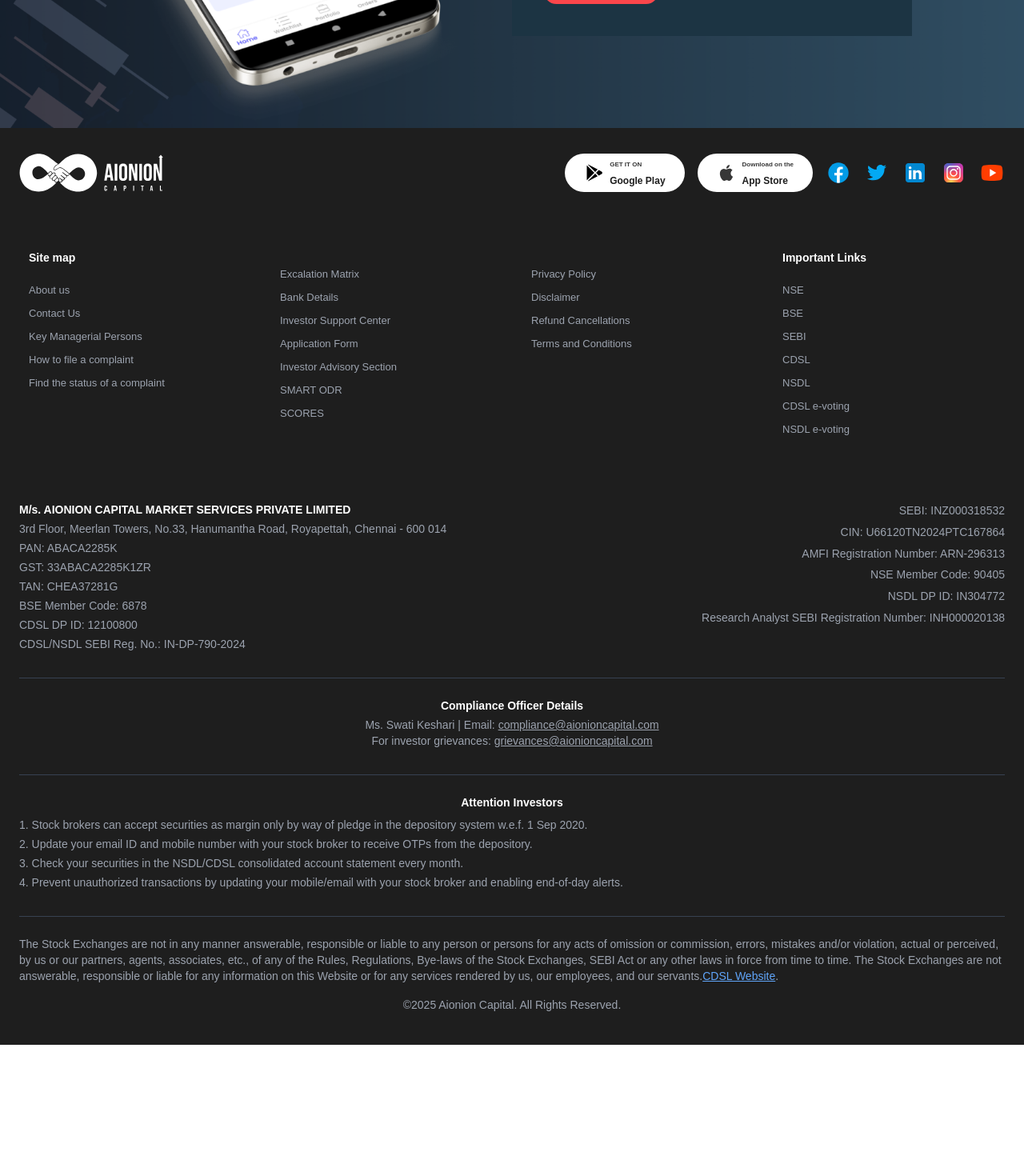
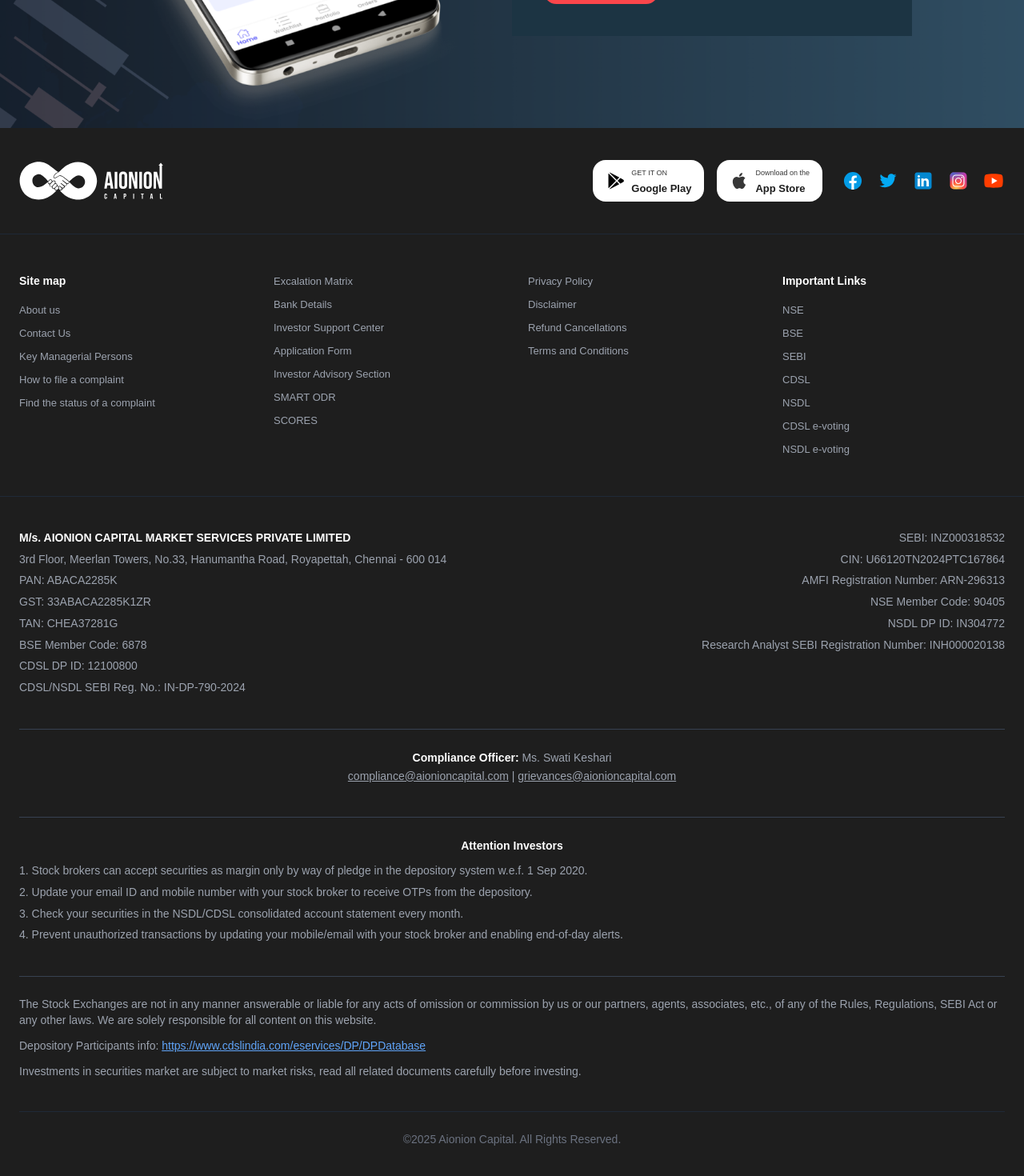
Before and after one commit to Johnrebu/aionioncapital, a Next.js app: page /about in a window 1280 px wide. Shown: the part 3526-4996 px from the top of the page at 80% size. Before the commit the page ends 4832 px from the top, so only its background shows below. Built offline with nearby package versions, Linux system fonts and the light colour scheme.

Commit message:
footer updation

```diff
--- a/src/components/layout/footer.tsx
+++ b/src/components/layout/footer.tsx
@@ -228,16 +228,17 @@
 import Image from "next/image";
 import AppleIcon from "@mui/icons-material/Apple";
 
-// FooterStyle remains unchanged
 interface FooterProps {
   header: string;
   links: { name: string; url: string }[];
 }
 
 const FooterStyle: React.FC<FooterProps> = ({ header, links }) => (
-  <div className="xl:mx-3 lg:mx-3 md:mx-0 text-left">
-    <h5 className="text-white md:text-[14px] font-semibold mb-5">{header}</h5>
-    <ul className="space-y-2 mt-4">
+  <div className="min-w-[180px]">
+    {header && (
+      <h5 className="text-white text-[14px] font-semibold mb-4">{header}</h5>
+    )}
+    <ul className="space-y-2">
       {links.map((link, index) => (
         <li key={index}>
           <a
@@ -255,8 +256,8 @@
 const Footer: React.FC = () => {
   return (
     <footer className="bg-black1 w-full text-white text-sm">
-      {/* Logo & App Store & Social Icons */}
-      <div className="flex flex-wrap flex-col lg:flex-row justify-center items-center lg:justify-between max-w-[1350px] mx-auto px-6 py-8">
+      {/* Top Row: Logo + Store Badges + Social Icons */}
+      <div className="flex flex-col lg:flex-row justify-between items-center max-w-[1350px] mx-auto px-6 py-10 gap-8 border-b border-gray-800">
         <Image
           className="brightness-0 invert"
           src="/footericon/logo.svg"
@@ -265,46 +266,44 @@
           height={38}
           priority
         />
-
-        <div className="flex gap-4 items-center mt-5 lg:mt-0 flex-col md:flex-row">
-          <div className="flex gap-4 items-center">
+        <div className="flex flex-col sm:flex-row gap-6 items-center">
+          {/* Store Badges */}
+          <div className="flex gap-4">
             {/* Play Store */}
             <a href="https://play.google.com/store/apps/details?id=com.intellectsoftwares.aionioncaptial">
-              <div className="flex gap-2 items-center bg-white px-6 py-1 rounded-3xl">
+              <div className="flex items-center bg-white px-4 py-1.5 rounded-2xl">
                 <Image
                   src="/footericon/play.svg"
                   alt="google icon"
                   width={24}
                   height={24}
                 />
-                <div>
-                  <h3 className="text-black2 text-[8px] font-bold">
+                <div className="ml-2">
+                  <p className="text-black2 text-[9px] font-medium">
                     GET IT ON
-                  </h3>
-                  <h2 className="text-black1 text-[12px] font-bold">
+                  </p>
+                  <p className="text-black1 text-[13px] font-bold">
                     Google Play
-                  </h2>
+                  </p>
                 </div>
               </div>
             </a>
             {/* App Store */}
             <a href="https://apps.apple.com/us/app/aionion-capital/id6740156959">
-              <div className="flex gap-2 items-center bg-white px-6 py-1 rounded-3xl">
+              <div className="flex items-center bg-white px-4 py-1.5 rounded-2xl">
                 <AppleIcon className="text-black2 w-[20px] h-[20px]" />
-                <div>
-                  <h3 className="text-black2 text-[8px] font-bold">
+                <div className="ml-2">
+                  <p className="text-black2 text-[9px] font-medium">
                     Download on the
-                  </h3>
-                  <h2 className="text-black1 text-[12px] font-bold">
-                    App Store
-                  </h2>
+                  </p>
+                  <p className="text-black1 text-[13px] font-bold">App Store</p>
                 </div>
               </div>
             </a>
           </div>
 
-          {/* Social Media */}
-          <div className="flex gap-4 items-center">
+          {/* Social Icons */}
+          <div className="flex gap-4">
             {[
               { img: "fb", link: "https://www.facebook.com/aionioncapital" },
               { img: "twitter", link: "https://x.com/aionioncapital" },
@@ -325,9 +324,9 @@
                 <Image
                   src={`/footericon/${item.img}.svg`}
                   alt={`${item.img} logo`}
-                  width={32}
-                  height={32}
-                  className="rounded-lg w-8 h-8"
+                  width={28}
+                  height={28}
+                  className="rounded-lg hover:opacity-80 transition"
                 />
               </a>
             ))}
@@ -335,8 +334,8 @@
         </div>
       </div>
 
-      {/* Footer Grid Links */}
-      <div className="grid xl:grid-cols-4 lg:grid-cols-4 md:grid-cols-4 grid-cols-1 gap-6 max-w-[1350px] mx-auto px-6 py-6 md:py-10">
+      {/* Grid Links */}
+      <div className="grid grid-cols-1 sm:grid-cols-2 lg:grid-cols-4 gap-10 max-w-[1350px] mx-auto px-6 py-12">
         {[
           {
             header: "Site map",
@@ -401,12 +400,12 @@
         ))}
       </div>
 
-      {/* NEW SECTION: Legal + Compliance + Advisory + Disclaimer */}
-      <div className="border-gray-700 text-gray-400 px-6 py-10 text-sm space-y-8">
-        {/* Company Details */}
+      {/* Legal, Compliance & Notices */}
+      <div className="border-t border-gray-800 text-gray-400 px-6 py-10 max-w-[1350px] mx-auto space-y-10 text-sm leading-relaxed">
+        {/* Company Info */}
         <div className="flex flex-col md:flex-row md:justify-between gap-6">
           <div className="space-y-1">
-            <h2 className="font-bold text-white">
+            <h2 className="font-semibold text-white">
               M/s. AIONION CAPITAL MARKET SERVICES PRIVATE LIMITED
             </h2>
             <p>
@@ -421,7 +420,7 @@
             <p>CDSL/NSDL SEBI Reg. No.: IN-DP-790-2024</p>
           </div>
 
-          <div className="space-y-1 text-end text-sm leading-relaxed">
+          <div className="space-y-1 text-end">
             <p>SEBI: INZ000318532</p>
             <p>CIN: U66120TN2024PTC167864</p>
             <p>AMFI Registration Number: ARN-296313</p>
@@ -432,20 +431,20 @@
         </div>
 
         {/* Compliance Officer */}
-        <div className="border-t border-gray-700 pt-6">
-          <h3 className="font-bold text-white mb-1 text-center">
-            Compliance Officer Details
-          </h3>
-          <p className="text-center">
-            Ms. Swati Keshari | Email:{" "}
+        <div className="text-center border-t border-gray-700 pt-6">
+          <p>
+            <span className="text-white font-semibold">
+              Compliance Officer:
+            </span>{" "}
+            Ms. Swati Keshari
+            <br />
             <a
               href="mailto:compliance@aionioncapital.com"
               className="underline"
             >
               compliance@aionioncapital.com
-            </a>
-            <br />
-            For investor grievances:{" "}
+            </a>{" "}
+            |{" "}
             <a
               href="mailto:grievances@aionioncapital.com"
               className="underline"
@@ -457,7 +456,7 @@
 
         {/* Attention Investors */}
         <div className="border-t border-gray-700 pt-6">
-          <h3 className="font-bold mb-2 text-white text-center">
+          <h3 className="text-white font-semibold text-center mb-2">
             Attention Investors
           </h3>
           <ul className="list-decimal list-inside space-y-1">
@@ -481,30 +480,34 @@
         </div>
 
         {/* Disclaimer */}
-        <div className="text-sm text-gray-400 border-t border-gray-700 pt-6">
+        <div className="text-sm border-t border-gray-700 pt-6">
           <p>
-            The Stock Exchanges are not in any manner answerable, responsible or
-            liable to any person or persons for any acts of omission or
-            commission, errors, mistakes and/or violation, actual or perceived,
-            by us or our partners, agents, associates, etc., of any of the
-            Rules, Regulations, Bye-laws of the Stock Exchanges, SEBI Act or any
-            other laws in force from time to time. The Stock Exchanges are not
-            answerable, responsible or liable for any information on this
-            Website or for any services rendered by us, our employees, and our
-            servants.
+            The Stock Exchanges are not in any manner answerable or liable for
+            any acts of omission or commission by us or our partners, agents,
+            associates, etc., of any of the Rules, Regulations, SEBI Act or any
+            other laws. We are solely responsible for all content on this
+            website.
+          </p>
+          <p className="mt-3">
+            Depository Participants info:{" "}
             <a
               href="https://www.cdslindia.com/eservices/DP/DPDatabase"
               target="_blank"
               rel="noopener noreferrer"
               className="underline text-blue-400"
             >
-              CDSL Website
+              https://www.cdslindia.com/eservices/DP/DPDatabase
             </a>
-            .
           </p>
-          <p className="text-center mt-4">
-            ©2025 Aionion Capital. All Rights Reserved.
+          <p className="mt-3">
+            Investments in securities market are subject to market risks, read
+            all related documents carefully before investing.
           </p>
+        </div>
+
+        {/* Copyright */}
+        <div className="text-center text-gray-500 text-sm border-t border-gray-800 pt-6">
+          ©2025 Aionion Capital. All Rights Reserved.
         </div>
       </div>
     </footer>
```
Also changed, not shown: src/app/about/page.tsx (+1 -1 lines), public/bank-logos/icici.webp (deleted).
